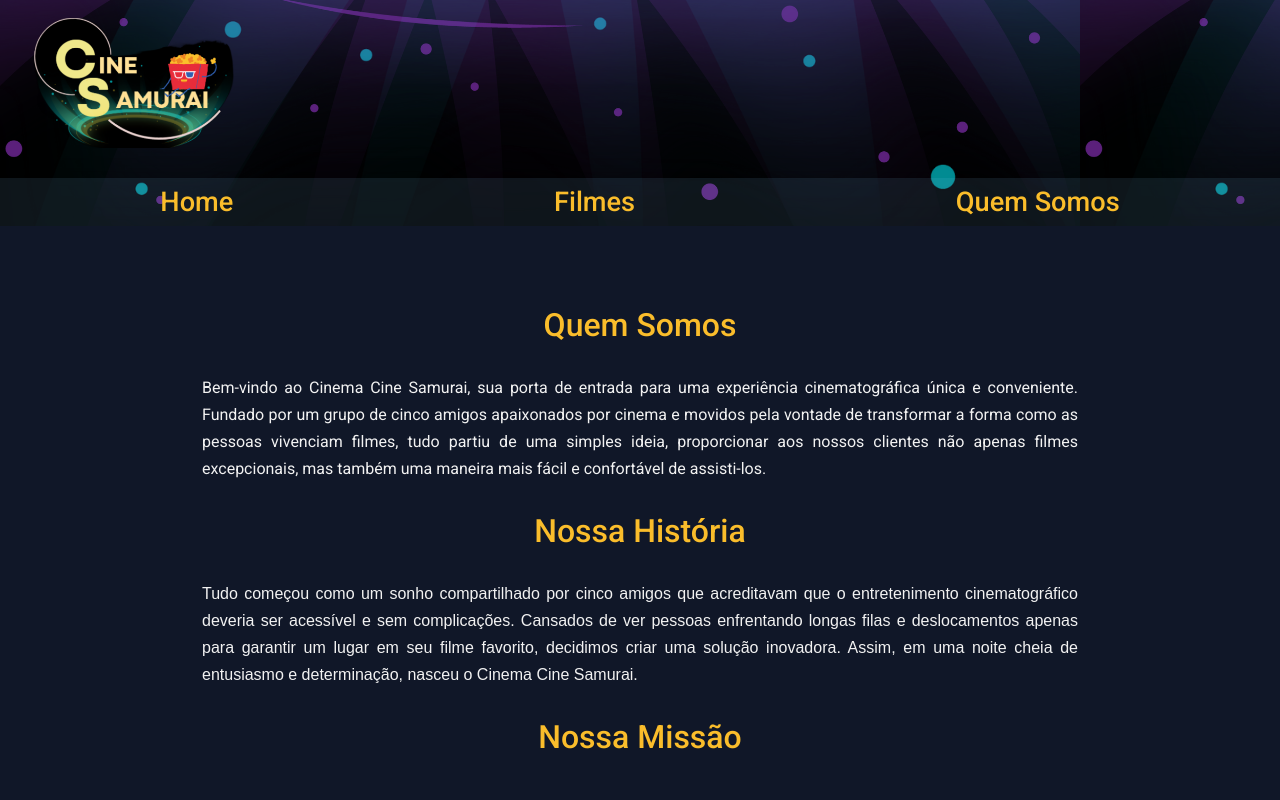
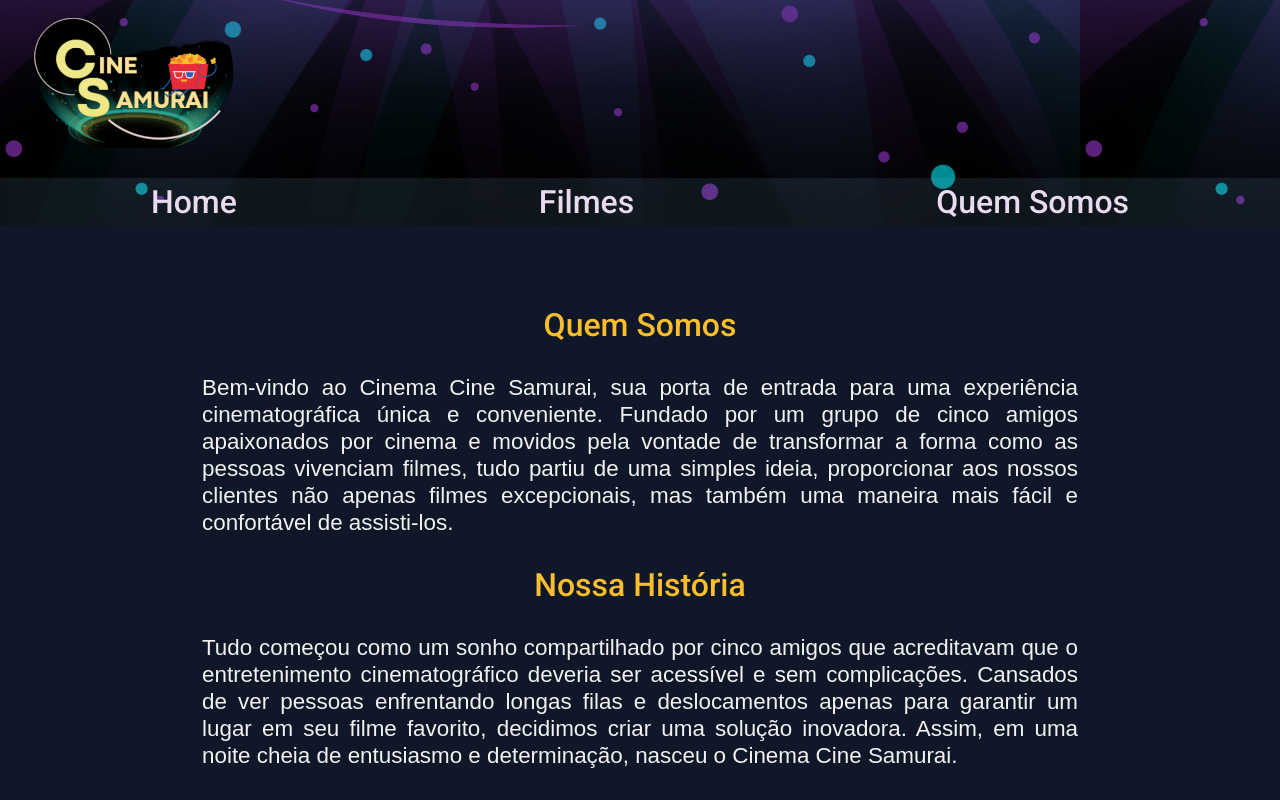
Before and after one commit to ericafernandaj/CineSamurai, a React (Vite) app: page /QuemSomos in a window 1280 px wide. Shown: the top 800 px of the page. Built offline with nearby package versions, Linux system fonts and the light colour scheme.

Commit message:
style: estilos banners e botões

```diff
--- a/src/components/views/Banners/BannerFilmes/BannerFilmes.style.js
+++ b/src/components/views/Banners/BannerFilmes/BannerFilmes.style.js
@@ -35,6 +35,8 @@ margin-top: 2%;
 
 .Botaoingresso button{
     margin-bottom: 3%;
+    background-color:#e9daf0;
+
 }
 
 .posterBox img:hover{
--- a/src/components/views/Banners/BannerQuemSomos/BannerQuemSomos.jsx
+++ b/src/components/views/Banners/BannerQuemSomos/BannerQuemSomos.jsx
@@ -7,6 +7,7 @@ const BannerQuemSomos = () => {
         <h1>Quem Somos</h1>
 
         <div>
+          <p>
             Bem-vindo ao Cinema Cine Samurai, sua porta de entrada para uma
             experiência cinematográfica única e conveniente. Fundado por um grupo
             de cinco amigos apaixonados por cinema e movidos pela vontade de
@@ -14,6 +15,8 @@ const BannerQuemSomos = () => {
             uma simples ideia, proporcionar aos nossos clientes não apenas filmes
             excepcionais, mas também uma maneira mais fácil e confortável de
             assisti-los.
+
+          </p>
         </div>
 
         <h2>Nossa História </h2>
--- a/src/components/views/Banners/BannerQuemSomos/BannerQuemSomos.style.js
+++ b/src/components/views/Banners/BannerQuemSomos/BannerQuemSomos.style.js
@@ -34,8 +34,14 @@ export const StyleQuemSomos = styled.div`
   }
 
   h3 {
-    font-size: 1rem;
+    font-size: 1.3rem;
     color: #fabd2b;
-    margin-top: 20px;
+    margin: 1.5%;
+    text-align: center;
+
+  }
+
+  p{
+    font-size: 1.4rem;
   }
 `;
--- a/src/components/views/Header/Header.Style.js
+++ b/src/components/views/Header/Header.Style.js
@@ -20,13 +20,13 @@ color: rgba(247,247,247,247);
 }
 
 .link{
-color:#fabd2b;
+color:#e9daf0;
 font-family: 'Roboto', sans-serif;
 font-weight: 500;
 /* font-family: 'Open Sans', sans-serif; */
 /* font-family: 'Work Sans', sans-serif; */
 text-decoration: none;
-font-size: 1.7rem;
+font-size: 2rem;
 
 }
 nav a{
@@ -36,5 +36,6 @@ nav a{
 .link:hover{
     color:#d266ff;
     transition:.3s;
+
 }
 `
--- a/src/components/views/Poster/Poster.style.js
+++ b/src/components/views/Poster/Poster.style.js
@@ -44,6 +44,7 @@ strong{
 
 .tituloFilme{
     font-size:2rem;
-    color: #fabd2b;
+    color: #d266ff;
+
 }
 `
--- a/src/pages/Home/home.style.js
+++ b/src/pages/Home/home.style.js
@@ -5,4 +5,8 @@ export const StyleHome = styled.div`
   /* background-color:#101728; */
   gap: 5px;
   height: 100%;
+
+  button{
+    background-color:#e9daf0;
+  }
 `;
```
Lines whose indentation alone changed are shown as unchanged.
